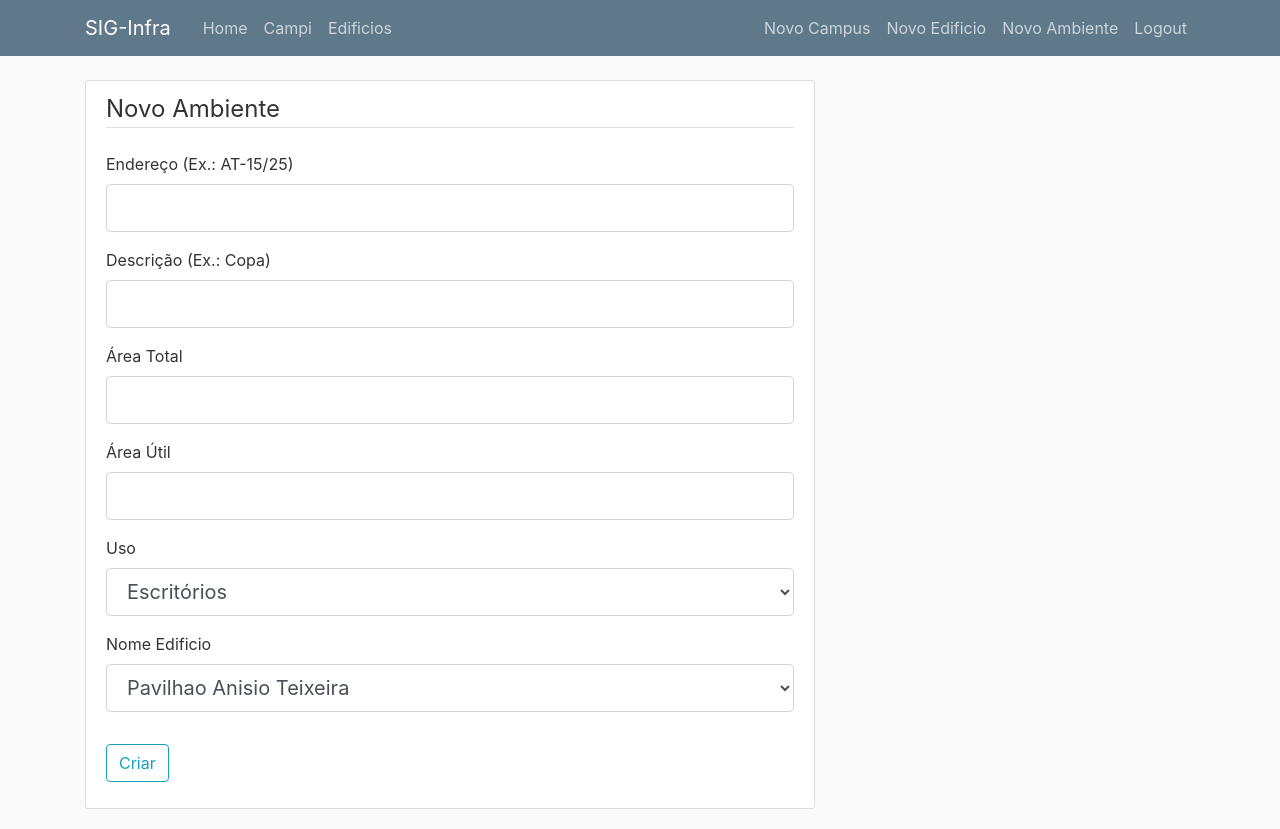
After one commit to danielefm/SIC-Infra, a Flask app: page /ambientes/novo in a window 1280 px wide. The commit adds this page. Run offline with Flask 2, Linux system fonts and the light colour scheme; a user stored in the database is signed in; data comes from the database, SQL or seed files in the repository; both versions use the stored data as it was after the commit; some libraries are stand-ins or nearby versions.

Commit message:
Criar Ambiente OK

```diff
--- a/sicinfra/forms.py
+++ b/sicinfra/forms.py
@@ -1,10 +1,10 @@
 from flask_wtf import FlaskForm
 from flask_wtf.file import FileField, FileAllowed
 from flask_login import current_user
-from wtforms import StringField, PasswordField, SubmitField, BooleanField
+from wtforms import StringField, PasswordField, SubmitField, BooleanField, DecimalField, SelectField
 from wtforms_sqlalchemy.fields import QuerySelectField
 from wtforms.validators import DataRequired, Length, Email, EqualTo, ValidationError
-from sicinfra.models import User, Campi
+from sicinfra.models import User, Campi, Ambientes, Edificios
 
 
 class RegistrationForm(FlaskForm):
@@ -68,3 +68,17 @@ class EdificioForm(FlaskForm):
     sigla = StringField('Sigla')
     nome_campus = QuerySelectField(query_factory=campus_query, allow_blank=False, get_label='nome')
     criar = SubmitField('Criar')
+
+def edificio_query():
+    return Edificios.query
+
+opcoes_uso = [(9,'Escritórios'), (11,'Laboratórios e Estúdios'), (13,'Escolas em geral'),(18,'Museus e bibliotecas'),(22,'Artes cênicas e auditórios'),(25,'Restaurantes'),(29,'Hospitais Veterinários'),(30,'Hospitais em geral'),(37,'Depósitos')]
+
+class AmbienteForm(FlaskForm):
+    endereco = StringField('Endereço (Ex.: AT-15/25)', validators=[DataRequired()])
+    descricao = StringField('Descrição (Ex.: Copa)', validators=[DataRequired()])
+    area_total = DecimalField('Área Total', validators=[DataRequired()])
+    area_util = DecimalField('Área Útil', validators=[DataRequired()])
+    uso = SelectField('Uso', validators=[DataRequired()], choices=opcoes_uso)
+    nome_edificio = QuerySelectField(query_factory=edificio_query, allow_blank=False, get_label='nome')
+    criar = SubmitField('Criar')
--- a/sicinfra/routes.py
+++ b/sicinfra/routes.py
@@ -3,8 +3,8 @@ import secrets
 from PIL import Image
 from flask import render_template, url_for, flash, redirect, request
 from sicinfra import app, db, bcrypt
-from sicinfra.forms import RegistrationForm, LoginForm, UpdateAccountForm, CampusForm, EdificioForm
-from sicinfra.models import User, Post, Campi, Edificios
+from sicinfra.forms import RegistrationForm, LoginForm, UpdateAccountForm, CampusForm, EdificioForm, AmbienteForm
+from sicinfra.models import User, Post, Campi, Edificios, Ambientes
 from flask_login import login_user, current_user, logout_user, login_required
 
 @app.route("/")
@@ -22,6 +22,11 @@ def campi():
 def edificios():
     edificios = Edificios.query.all()
     return render_template('edificios.html', title='Edificios', edificios=edificios)
+
+@app.route("/ambientes")
+def ambientes():
+    ambientes = Ambientes.query.all()
+    return render_template('ambientes.html', title='Ambientes', ambientes=ambientes)
 
 @app.route("/register", methods=['GET', 'POST'])
 def register():
@@ -123,6 +128,21 @@ def novo_edificio():
     return render_template('criar_edificio.html', title='Novo Edificio',
                             form=form, legend='Novo Edificio')
 
+@app.route("/ambientes/novo", methods=['GET', 'POST'])
+@login_required
+def novo_ambiente():
+    form = AmbienteForm()
+    if form.validate_on_submit():
+        nome_edificio_origem = form.nome_edificio.data.nome
+        edificio_origem = Edificios.query.filter_by(nome=nome_edificio_origem).first()
+        ambiente = Ambientes(endereco=form.endereco.data, descricao=form.descricao.data, area_total=form.area_total.data, area_util=form.area_util.data, uso=form.uso.data, id_edificio=edificio_origem.id)
+        db.session.add(ambiente)
+        db.session.commit()
+        flash("Novo ambiente criado!", "success")
+        return redirect(url_for('home'))
+    return render_template('criar_ambiente.html', title='Novo Ambiente',
+                            form=form, legend='Novo Ambiente')
+
 @app.route("/campi/<int:campus_id>")
 def campus(campus_id):
     campus = Campi.query.get_or_404(campus_id)
@@ -132,6 +152,11 @@ def campus(campus_id):
 def edificio(edificio_id):
     edificio = Edificios.query.get_or_404(edificio_id)
     return render_template('edificio.html', title=edificio.nome, edificio=edificio)
+
+@app.route("/ambientes/<int:ambiente_id>")
+def ambiente(ambiente_id):
+    ambiente = Ambientes.query.get_or_404(ambiente_id)
+    return render_template('ambiente.html', title=ambiente.endereco, ambiente=ambiente)
 
 @app.route("/campi/<int:campus_id>/update", methods=['GET', 'POST'])
 @login_required
@@ -165,6 +190,22 @@ def update_edificio(edificio_id):
     return render_template('criar_edificio.html', title="Editar Edificio",
                             form=form, legend='Editar Edificio')
 
+@app.route("/ambientes/<int:ambiente_id>/update", methods=['GET', 'POST'])
+@login_required
+def update_ambiente(ambiente_id):
+    ambiente = Ambientes.query.get_or_404(edificio_id)
+    form = AmbienteForm()
+    if form.validate_on_submit():
+        nome_edificio_origem = form.nome_edificio.data.nome
+        edificio_origem = Edificios.query.filter_by(nome=nome_edificio_origem).first()
+        ambiente = Ambientes(endereco=form.endereco.data, descricao=form.descricao.data, area_total=form.area_total.data, area_util=form.area_util.data, uso=form.uso.data, id_edificio=edificio_origem.id)
+        db.session.commit()
+        flash('O ambiente foi atualizado!', 'success')
+        return redirect(url_for('ambientes', ambiente_id=ambiente.id))
+    elif request.method == 'GET':
+        form.endereco.data = ambiente.endereco
+    return render_template('criar_ambiente.html', title="Editar Ambiente",
+                            form=form, legend='Editar Ambiente')
 
 @app.route("/campi/<int:campus_id>/deletar", methods=['POST'])
 @login_required
@@ -183,3 +224,12 @@ def deletar_edificio(edificio_id):
     db.session.commit()
     flash('O edificio foi deletado!', 'success')
     return redirect(url_for('edificios', edificio_id=edificio.id))
+
+@app.route("/ambientes/<int:ambiente_id>/deletar", methods=['POST'])
+@login_required
+def deletar_ambiente(ambiente_id):
+    ambiente = Ambientes.query.get_or_404(ambiente_id)
+    db.session.delete(ambiente)
+    db.session.commit()
+    flash('O ambiente foi deletado!', 'success')
+    return redirect(url_for('ambietnes', edificio_id=edificio.id))
--- /dev/null
+++ b/sicinfra/templates/criar_ambiente.html
@@ -0,0 +1,93 @@
+{% extends "layout.html" %}
+{% block content %}
+<div class="content-section">
+    <form method="POST" action="">
+        {{ form.hidden_tag() }}
+        <fieldset class="form-group">
+            <legend class="border-bottom mb-4">{{legend}}</legend>
+            <div class="form-group">
+                {{ form.endereco.label(class="form-control-label") }}
+                {% if form.endereco.errors %}
+                    {{ form.endereco(class="form-control form-control-lg is-invalid") }}
+                    <div class="invalid-feedback">
+                        {% for error in form.endereco.errors %}
+                            <span>{{ error }}</span>
+                        {% endfor %}
+                    </div>
+                {% else %}
+                    {{ form.endereco(class="form-control form-control-lg") }}
+                {% endif %}
+            </div>
+            <div class="form-group">
+                {{ form.descricao.label(class="form-control-label") }}
+                {% if form.descricao.errors %}
+                    {{ form.descricao(class="form-control form-control-lg is-invalid") }}
+                    <div class="invalid-feedback">
+                        {% for error in form.descricao.errors %}
+                            <span>{{ error }}</span>
+                        {% endfor %}
+                    </div>
+                {% else %}
+                    {{ form.descricao(class="form-control form-control-lg") }}
+                {% endif %}
+            </div>
+            <div class="form-group">
+                {{ form.area_total.label(class="form-control-label") }}
+                {% if form.area_total.errors %}
+                    {{ form.area_total(class="form-control form-control-lg is-invalid") }}
+                    <div class="invalid-feedback">
+                        {% for error in form.area_total.errors %}
+                            <span>{{ error }}</span>
+                        {% endfor %}
+                    </div>
+                {% else %}
+                    {{ form.area_total(class="form-control form-control-lg") }}
+                {% endif %}
+            </div>
+            <div class="form-group">
+                {{ form.area_util.label(class="form-control-label") }}
+                {% if form.area_util.errors %}
+                    {{ form.area_util(class="form-control form-control-lg is-invalid") }}
+                    <div class="invalid-feedback">
+                        {% for error in form.area_util.errors %}
+                            <span>{{ error }}</span>
+                        {% endfor %}
+                    </div>
+                {% else %}
+                    {{ form.area_util(class="form-control form-control-lg") }}
+                {% endif %}
+            </div>
+            <div class="form-group">
+                {{ form.uso.label(class="form-control-label") }}
+                {% if form.uso.errors %}
+                    {{ form.uso(class="form-control form-control-lg is-invalid") }}
+                    <div class="invalid-feedback">
+                        {% for error in form.uso.errors %}
+                            <span>{{ error }}</span>
+                        {% endfor %}
+                    </div>
+                {% else %}
+                    {{ form.uso(class="form-control form-control-lg") }}
+                {% endif %}
+            </div>
+            <div class="form-group">
+                {{ form.nome_edificio.label(class="form-control-label") }}
+                {% if form.nome_edificio.errors %}
+                    {{ form.nome_edificio(class="form-control form-control-lg is-invalid") }}
+                    <div class="invalid-feedback">
+                        {% for error in form.nome_edificio.errors %}
+                            <span>{{ error }}</span>
+                        {% endfor %}
+                    </div>
+                {% else %}
+                    {{ form.nome_edificio(class="form-control form-control-lg") }}
+                {% endif %}
+            </div>
+        </fieldset>
+        <div class="form-group">
+            {{ form.criar(class="btn btn-outline-info") }}
+        </div>
+    </form>
+</div>
+
+{% endblock content %}
--- a/sicinfra/templates/layout.html
+++ b/sicinfra/templates/layout.html
@@ -35,6 +35,7 @@
               {% if current_user.is_authenticated %}
                 <a class="nav-item nav-link" href="{{ url_for('novo_campus') }}">Novo Campus</a>
                 <a class="nav-item nav-link" href="{{ url_for('novo_edificio') }}">Novo Edificio</a>
+                <a class="nav-item nav-link" href="{{ url_for('novo_ambiente') }}">Novo Ambiente</a>
                 <a class="nav-item nav-link" href="{{ url_for('logout') }}">Logout</a>
               {% else %}
                 <a class="nav-item nav-link" href="{{ url_for('login') }}">Login</a>
```
Also changed, not shown: sicinfra/templates/ambientes.html (added, +10 -0 lines), sicinfra/site.db.
